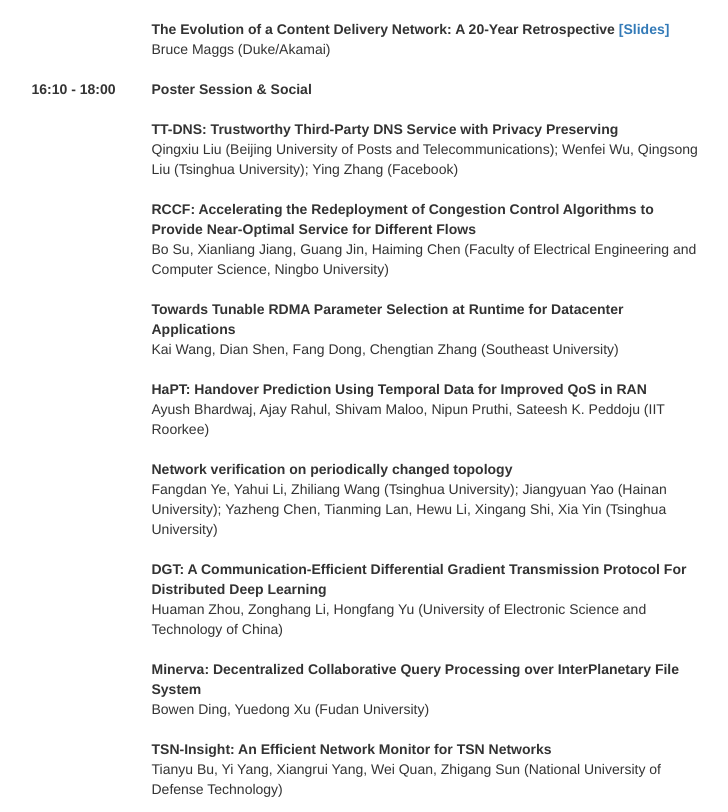
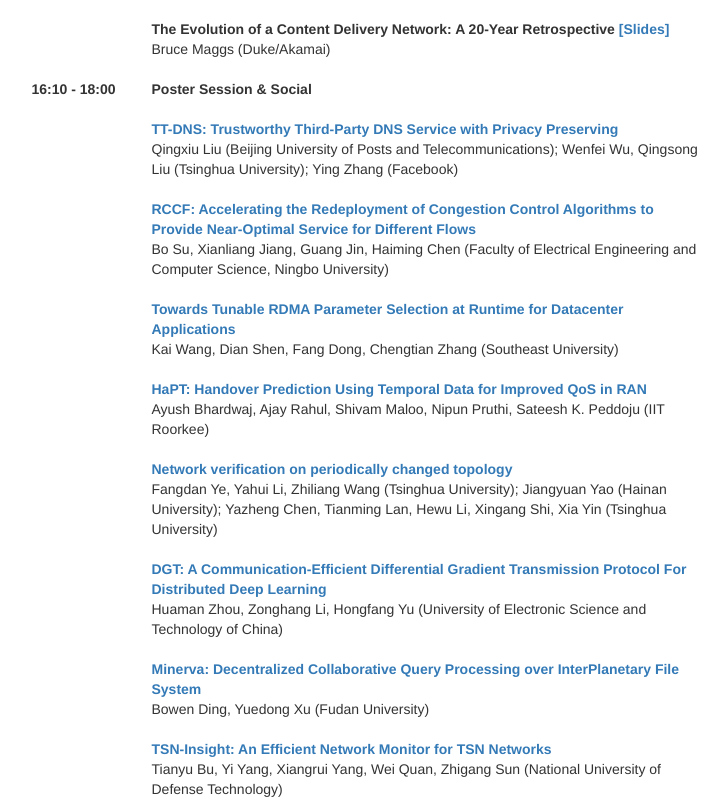
Before and after one commit to baiwei0427/APNet19-Web, a plain HTML site: page program.html in a window 1280 px wide. Shown: the part 3226-4038 px from the top of the page, without its empty margins (376-1104 px from the left). Drawn offline with nearby package versions, Linux system fonts and the light colour scheme.

Commit message:
Upload posters

```diff
--- a/program.html
+++ b/program.html
@@ -295,49 +295,49 @@
 
 				<tr>
 					<td width="120px"></td>
-					<td><b>TT-DNS: Trustworthy Third-Party DNS Service with Privacy Preserving</b><br/>
+					<td><b><a href="./posters/1.pdf">TT-DNS: Trustworthy Third-Party DNS Service with Privacy Preserving</a></b><br/>
 					Qingxiu Liu (Beijing University of Posts and Telecommunications); Wenfei Wu, Qingsong Liu (Tsinghua University); Ying Zhang (Facebook)</td>
 				</tr>
 
 				<tr>
 					<td width="120px"></td>
-					<td><b>RCCF: Accelerating the Redeployment of Congestion Control Algorithms to Provide Near-Optimal Service for Different Flows</b><br/>
+					<td><b><a href="./posters/2.pdf">RCCF: Accelerating the Redeployment of Congestion Control Algorithms to Provide Near-Optimal Service for Different Flows</a></b><br/>
 					Bo Su, Xianliang Jiang, Guang Jin, Haiming Chen (Faculty of Electrical Engineering and Computer Science, Ningbo University)</td>
 				</tr>
 
 				<tr>
 					<td width="120px"></td>
-					<td><b>Towards Tunable RDMA Parameter Selection at Runtime for Datacenter Applications</b><br/>
+					<td><b><a href="./posters/3.pdf">Towards Tunable RDMA Parameter Selection at Runtime for Datacenter Applications</a></b><br/>
 					Kai Wang, Dian Shen, Fang Dong, Chengtian Zhang (Southeast University)</td>
 				</tr>
 
 				<tr>
 					<td width="120px"></td>
-					<td><b>HaPT: Handover Prediction Using Temporal Data for Improved QoS in RAN</b><br/>
+					<td><b><a href="./posters/4.pdf">HaPT: Handover Prediction Using Temporal Data for Improved QoS in RAN</a></b><br/>
 					Ayush Bhardwaj, Ajay Rahul, Shivam Maloo, Nipun Pruthi, Sateesh K. Peddoju (IIT Roorkee)</td>
 				</tr>
 
 				<tr>
 					<td width="120px"></td>
-					<td><b>Network verification on periodically changed topology</b><br/>
+					<td><b><a href="./posters/5.pdf">Network verification on periodically changed topology</a></b><br/>
 					Fangdan Ye, Yahui Li, Zhiliang Wang (Tsinghua University); Jiangyuan Yao (Hainan University); Yazheng Chen, Tianming Lan, Hewu Li, Xingang Shi, Xia Yin (Tsinghua University)</td>
 				</tr>
 
 				<tr>
 					<td width="120px"></td>
-					<td><b>DGT: A Communication-Efficient Differential Gradient Transmission Protocol For Distributed Deep Learning</b><br/>
+					<td><b><a href="./posters/6.pdf">DGT: A Communication-Efficient Differential Gradient Transmission Protocol For Distributed Deep Learning</a></b><br/>
 					Huaman Zhou, Zonghang Li, Hongfang Yu (University of Electronic Science and Technology of China)</td>
 				</tr>
 
 				<tr>
 					<td width="120px"></td>
-					<td><b>Minerva: Decentralized Collaborative Query Processing over InterPlanetary File System</b><br/>
+					<td><b><a href="./posters/7.pdf">Minerva: Decentralized Collaborative Query Processing over InterPlanetary File System</a></b><br/>
 					Bowen Ding, Yuedong Xu (Fudan University)</td>
 				</tr>
 
 				<tr>
 					<td width="120px"></td>
-					<td><b>TSN-Insight: An Efficient Network Monitor for TSN Networks</b><br/>
+					<td><b><a href="./posters/8.pdf">TSN-Insight: An Efficient Network Monitor for TSN Networks</a></b><br/>
 					Tianyu Bu, Yi Yang, Xiangrui Yang, Wei Quan, Zhigang Sun (National University of Defense Technology)</td>
 				</tr>
 
```
Also changed, not shown: 8 other files.
